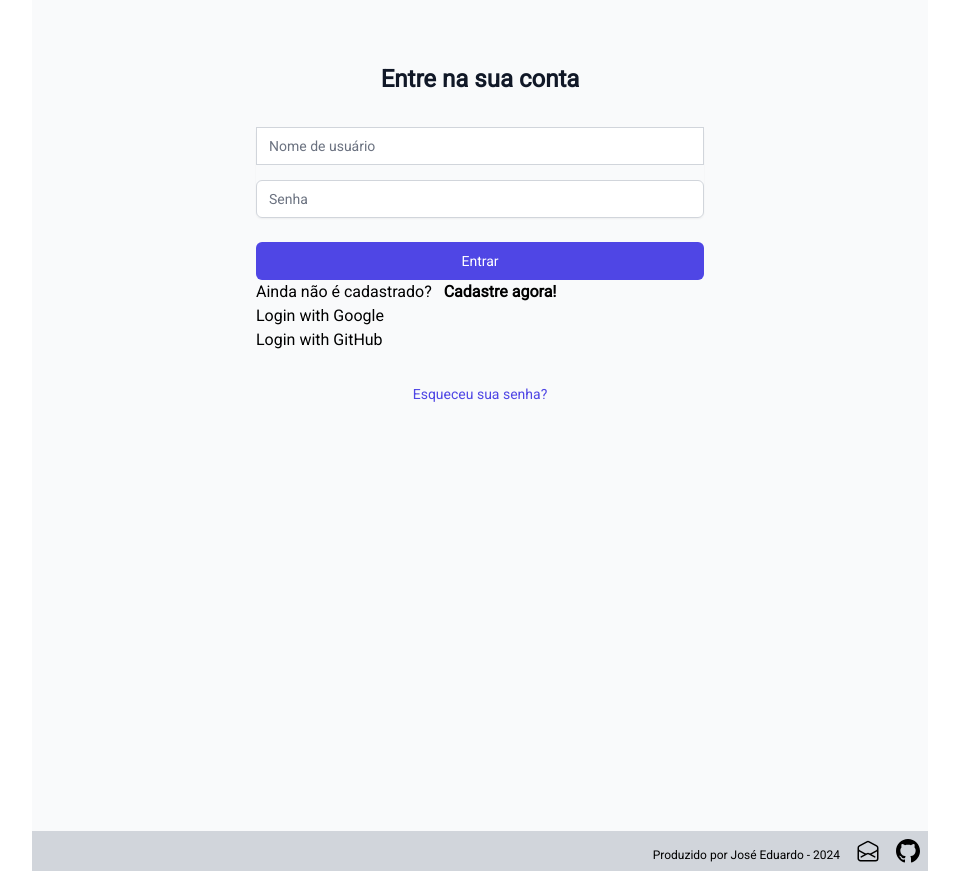
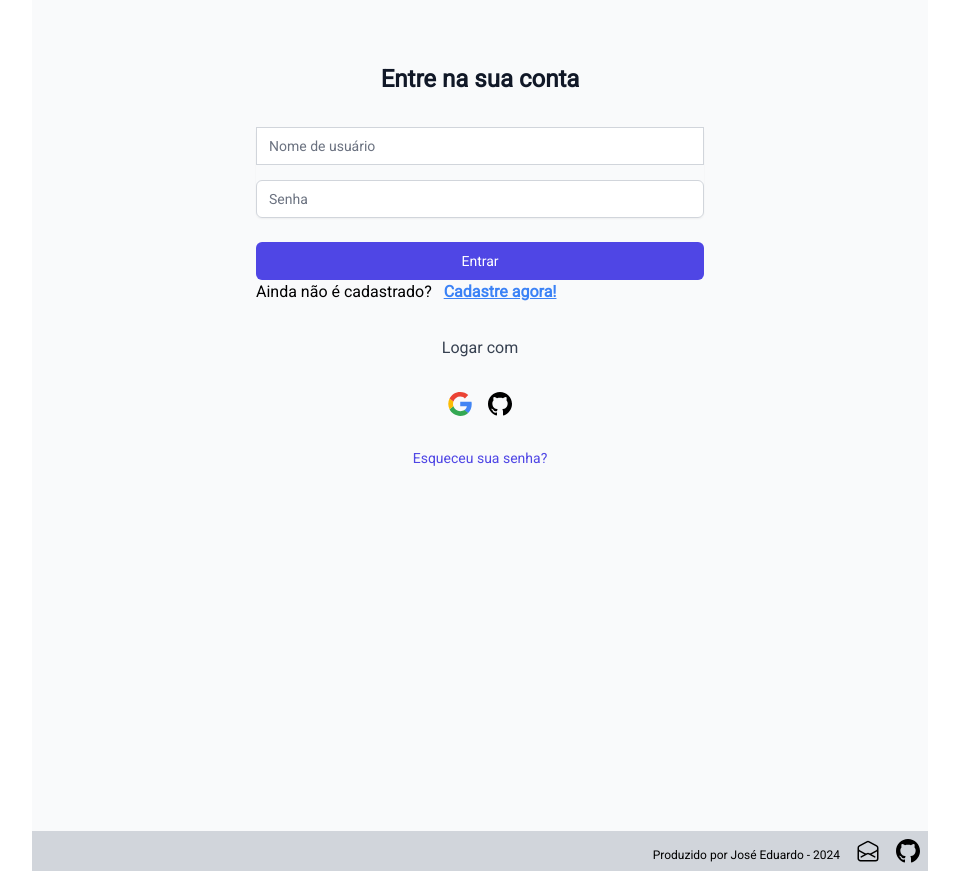
Before and after one commit to edulonde/PI-PUCMG, a Django app: page /accounts/login/ in a window 1280 px wide. Shown: the part 106-977 px from the top of the page, without its empty margins (160-1119 px from the left). Run offline with Django 4.2, Linux system fonts and the light colour scheme.

Commit message:
ADD: LOGO LOGIN ACOUNT

```diff
--- a/catalog/static/src/output.css
+++ b/catalog/static/src/output.css
@@ -651,6 +651,11 @@ video {
   margin-bottom: 0.5rem;
 }
 
+.my-4 {
+  margin-top: 1rem;
+  margin-bottom: 1rem;
+}
+
 .mb-2 {
   margin-bottom: 0.5rem;
 }
--- a/templates/registration/login.html
+++ b/templates/registration/login.html
@@ -72,15 +72,27 @@
            class=" ">
             Ainda não é cadastrado? &nbsp;
             <span
-            class="font-extrabold">
+                    class="font-extrabold text-blue-500 underline">
                  Cadastre agora!
             </span>
         </a>
         <br>
-        <a href="{% url 'social:begin' 'google-oauth2' %}">Login with Google</a>
+        <p class="mx-auto text-gray-700 text-center my-4">Logar com </p>
+
+        <div id="social-account-logo" class="flex justify-center space-x-4">
+        <a href="{% url 'social:begin' 'google-oauth2' %}"
+           class="">
+            <svg width="24" height="24" viewBox="0 0 256 262" xmlns="http://www.w3.org/2000/svg" preserveAspectRatio="xMidYMid"><path d="M255.878 133.451c0-10.734-.871-18.567-2.756-26.69H130.55v48.448h71.947c-1.45 12.04-9.283 30.172-26.69 42.356l-.244 1.622 38.755 30.023 2.685.268c24.659-22.774 38.875-56.282 38.875-96.027" fill="#4285F4"/><path d="M130.55 261.1c35.248 0 64.839-11.605 86.453-31.622l-41.196-31.913c-11.024 7.688-25.82 13.055-45.257 13.055-34.523 0-63.824-22.773-74.269-54.25l-1.531.13-40.298 31.187-.527 1.465C35.393 231.798 79.49 261.1 130.55 261.1" fill="#34A853"/><path d="M56.281 156.37c-2.756-8.123-4.351-16.827-4.351-25.82 0-8.994 1.595-17.697 4.206-25.82l-.073-1.73L15.26 71.312l-1.335.635C5.077 89.644 0 109.517 0 130.55s5.077 40.905 13.925 58.602l42.356-32.782" fill="#FBBC05"/><path d="M130.55 50.479c24.514 0 41.05 10.589 50.479 19.438l36.844-35.974C195.245 12.91 165.798 0 130.55 0 79.49 0 35.393 29.301 13.925 71.947l42.211 32.783c10.59-31.477 39.891-54.251 74.414-54.251" fill="#EB4335"/></svg>
+            </a>
         <br>
 
-        <a href="{% url 'social:begin' 'github' %}">Login with GitHub</a>
+        <a href="{% url 'social:begin' 'github' %}"
+           class="">
+            <svg xmlns="http://www.w3.org/2000/svg" width="24" height="24" viewBox="0 0 24 24">
+                <path d="M12 0c-6.626 0-12 5.373-12 12 0 5.302 3.438 9.8 8.207 11.387.599.111.793-.261.793-.577v-2.234c-3.338.726-4.033-1.416-4.033-1.416-.546-1.387-1.333-1.756-1.333-1.756-1.089-.745.083-.729.083-.729 1.205.084 1.839 1.237 1.839 1.237 1.07 1.834 2.807 1.304 3.492.997.107-.775.418-1.305.762-1.604-2.665-.305-5.467-1.334-5.467-5.931 0-1.311.469-2.381 1.236-3.221-.124-.303-.535-1.524.117-3.176 0 0 1.008-.322 3.301 1.23.957-.266 1.983-.399 3.003-.404 1.02.005 2.047.138 3.006.404 2.291-1.552 3.297-1.23 3.297-1.23.653 1.653.242 2.874.118 3.176.77.84 1.235 1.911 1.235 3.221 0 4.609-2.807 5.624-5.479 5.921.43.372.823 1.102.823 2.222v3.293c0 .319.192.694.801.576 4.765-1.589 8.199-6.086 8.199-11.386 0-6.627-5.373-12-12-12z"/>
+            </svg>
+            </a>
+            </div>
 
         <!--ESQUECEU SENHA-->
         <p class=" text-center text-sm text-gray-600">
```
Also changed, not shown: other parts of catalog/static/src/output.css (+21 -30 lines).
